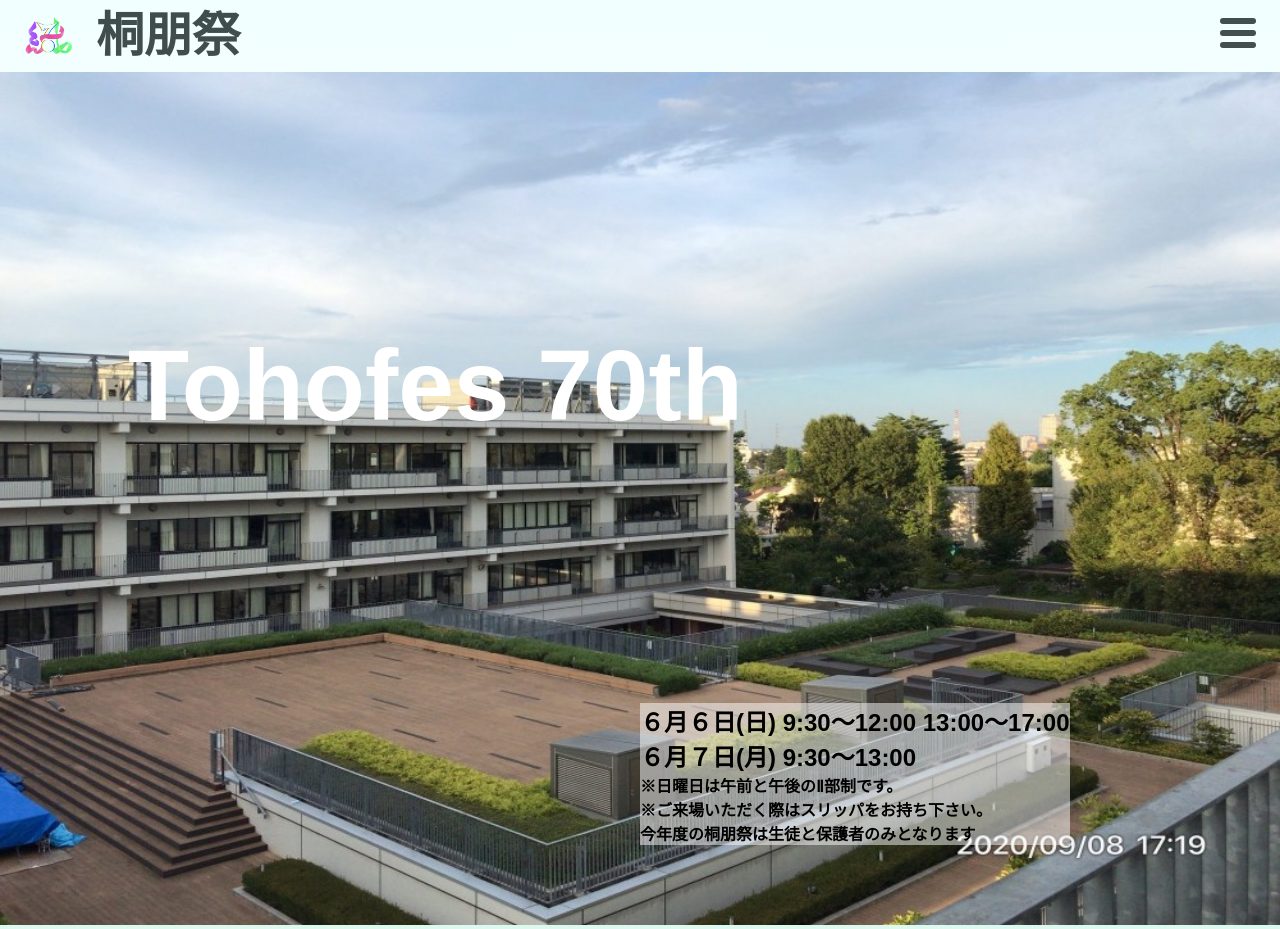
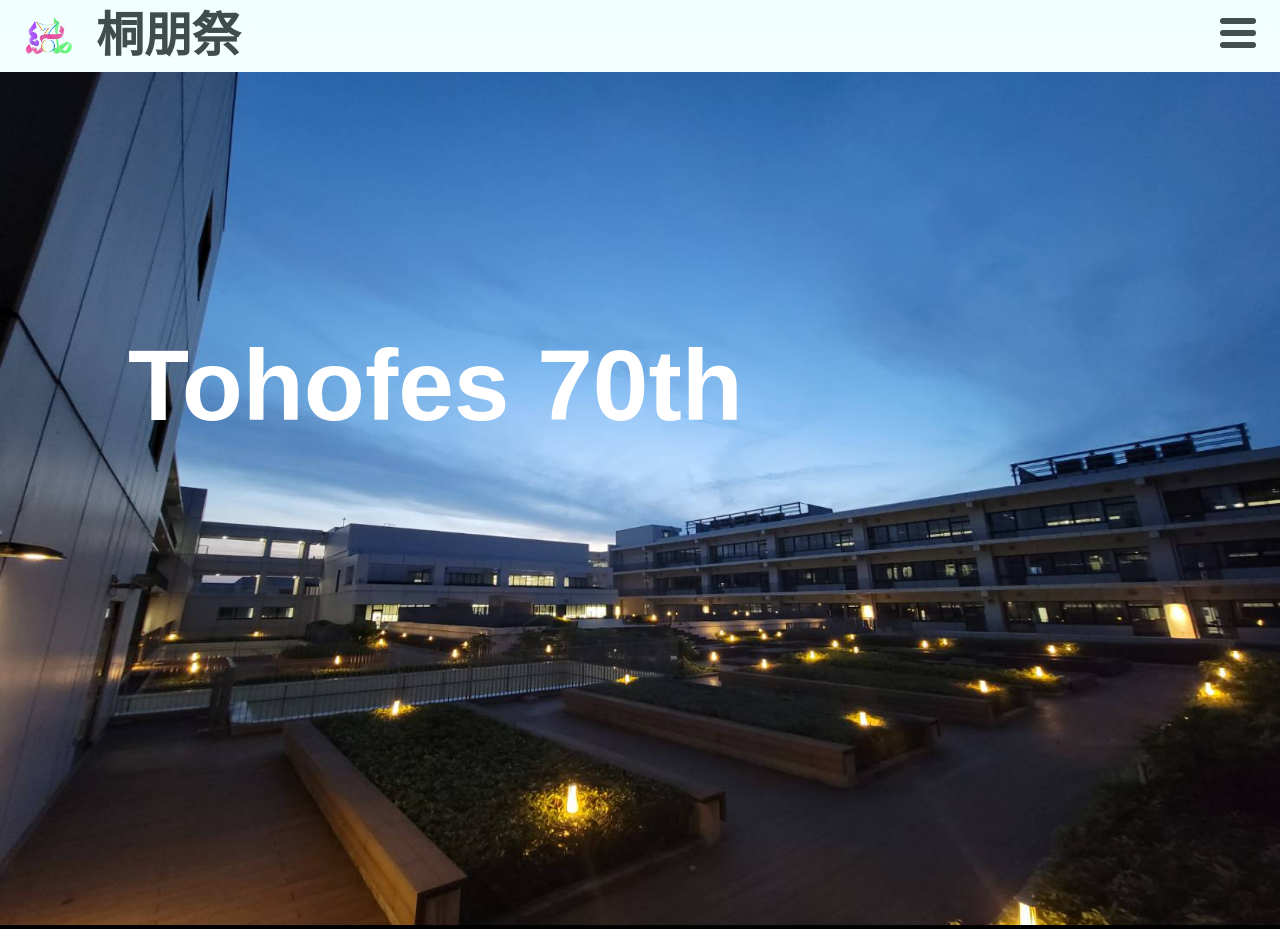
Before and after one commit to toho-festival/website-2021, a Next.js app: page / in a window 1280 px wide. Shown: the top 929 px of the page. Built offline with nearby package versions, Linux system fonts and the light colour scheme.

Commit message:
change-autoslide

```diff
--- a/src/components/AutoSlideShow.tsx
+++ b/src/components/AutoSlideShow.tsx
@@ -17,25 +17,10 @@ const AutoSlideShow:FC = () => {
           <Title>
             <div>Tohofes 70th</div>
           </Title>
-          <Info>
-            <Date>
-              <p>
-                ６月６日(日) 9:30～12:00 13:00～17:00
-              </p>
-              <p>
-                ６月７日(月) 9:30～13:00
-              </p>
-            </Date>
-            <Note>
-              <p>※日曜日は午前と午後のⅡ部制です。</p>
-              <p>※ご来場いただく際はスリッパをお持ち下さい。</p>
-              <p>今年度の桐朋祭は生徒と保護者のみとなります</p>
-            </Note>
-          </Info>
           <Fade { ...AutoSlideShowProperties }>
             <div className='each-fade'>
               <StyledImage
-                src={process.env.basePath + '/images/entrance-backgrund-1.jpg'}
+                src={process.env.basePath + '/images/newEntrance-background-1.jpg'}
                 width={1500}
                 height={1000}
                 alt="スライドショー画像1"
@@ -43,7 +28,7 @@ const AutoSlideShow:FC = () => {
             </div>
             <div className='each-fade'>
               <StyledImage
-                src={process.env.basePath + '/images/entrance-backgrund-2.jpg'}
+                src={process.env.basePath + '/images/newEntrance-background-2.jpg'}
                 width={1500}
                 height={1000}
                 alt="スライドショー画像2"
@@ -60,6 +45,7 @@ const SlideShow = styled.div`
   z-index: 3;
   top: 0;
   position: relative;
+  background-color:black;
 `;
 
 const Title = styled.h1`
@@ -74,33 +60,6 @@ const Title = styled.h1`
   margin-left: 10%;
 `;
 
-const Info = styled.span`
-  position: absolute;
-  bottom: 10%;
-  left: 50%;
-  @media screen and (max-width: 410px) {
-    left:30%;
-  }
-  z-index: 8;
-  background: rgba(255, 255, 255, 0.5);
-`;
-
-const Date = styled.time`
-  text-align: left;
-  font-size: 24px;
-  @media screen and (max-width: 1200px) {
-    font-size: calc(24 / 1200 * 100vw);
-  }
-`;
-
-const Note = styled.data`
-  text-align: left;
-  font-size: 16px;
-  @media screen and (max-width: 1200px) {
-    font-size: calc(16 / 1200 * 100vw);
-  }
-`;
-
 const StyledImage = styled(Image)`
   display: block;
 `;
```
